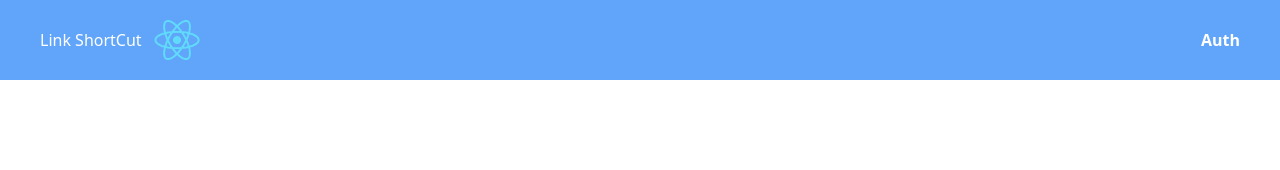
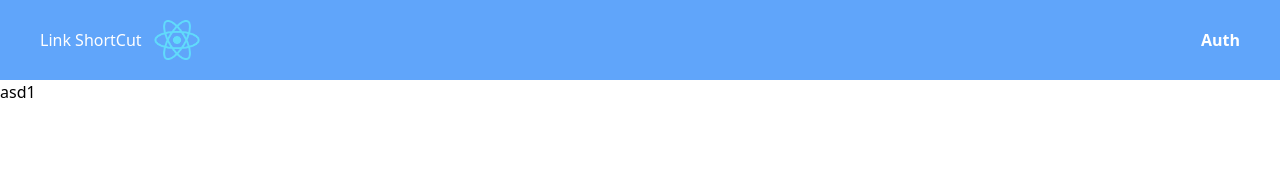
Before and after one commit to maxvol123/LinkShortcut, a React (Create React App) app in the folder client/: page /t/1 in a window 1280 px wide. Before the commit this address had no page. Shown: the top 170 px of the page. Built offline with nearby package versions, Linux system fonts and the light colour scheme.

Commit message:
fix bug with auth

```diff
--- a/client/src/App.tsx
+++ b/client/src/App.tsx
@@ -7,8 +7,9 @@ function App() {
   const [login,setLogin]=useState(false)
   let routes = useRoutes(login)
   const promise = Me()
+
   promise.then(function (val) {
-    setLogin(val)
+    setLogin(true)
 });
   return (
     <div className="App">
--- a/client/src/pages/DetailPage.tsx
+++ b/client/src/pages/DetailPage.tsx
@@ -1,9 +1,18 @@
+import { request } from "http";
+import { useParams } from "react-router-dom";
+
 export const DetailPage=()=>{
-    console.log(window.location.href);
+    const linkId = useParams().id
+    const getLink = async ()=>{
+        try {
+            await request(`api/t/${linkId}`)
+        } catch (e) {
 
+        }
+    }
     return(
         <div className="">
-            asd
+            asd{linkId}
         </div>
     )
 }
--- a/client/src/pages/LinksPage.tsx
+++ b/client/src/pages/LinksPage.tsx
@@ -19,7 +19,7 @@ export const LinksPage=()=>{
     return(
         <div className="flex flex-wrap justify-center">
           {data.map(item => (
-          <div key={item._id} className="flex flex-col mt-5 shadow-2xl px-5 py-2 pb-10 w-1/4 mr-2 overflow-hidden	break-words	">
+          <div key={item._id} className="flex flex-col mt-5 shadow-2xl px-5 py-2 pb-10 w-1/4 mr-2 overflow-hidden	break-words" >
             <div className="">The original link: <a href={item.from}>{item.from}</a></div>
             <div className="">The short link: <a href={item.to}>{item.to}</a></div>
             <div className="">Total clicks amount: {item.clicks}</div>
--- a/client/src/routes.tsx
+++ b/client/src/routes.tsx
@@ -5,9 +5,8 @@ import { DetailPage } from "./pages/DetailPage"
 import { AuthPage } from "./pages/AuthPage"
 import { RegisterPage } from "./pages/RegisterPage"
 export const useRoutes = (isAuth:any) =>{
-    console.log(isAuth);
+    if (isAuth) {
 
-    if (isAuth) {
         return(
         <Routes>
             <Route path="/links" Component={LinksPage}/>
```
